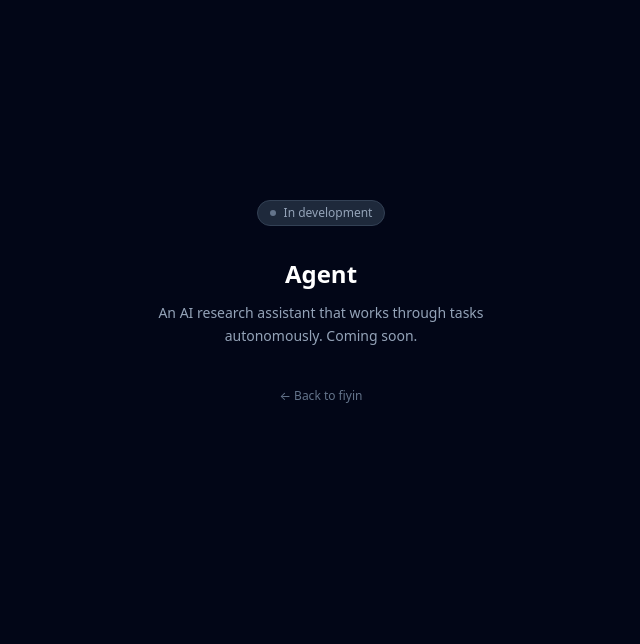
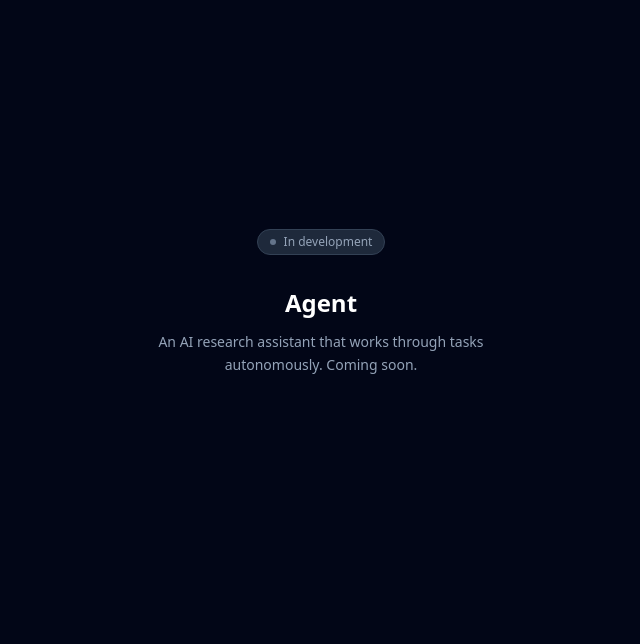
Before and after one commit to fiyinadeyera/SignalRank, a Flask app: page /agent in a window 1280 px wide. Shown: the part 146-790 px from the top of the page, without its empty margins (319-959 px from the left). Run offline with Flask 3, Linux system fonts and the light colour scheme; some libraries are stand-ins or nearby versions; some web fonts are replaced.

Commit message:
fix: remove fiyin back link, fix title

```diff
--- a/templates/agent.html
+++ b/templates/agent.html
@@ -1,5 +1,5 @@
 {% extends "base.html" %}
-{% block title %}Agent — fiyin{% endblock %}
+{% block title %}Agent{% endblock %}
 {% block content %}
 <div class="min-h-screen flex items-center justify-center px-6">
     <div class="text-center max-w-sm">
@@ -9,7 +9,6 @@
         </div>
         <h1 class="text-2xl font-semibold text-white mb-3">Agent</h1>
         <p class="text-slate-400 text-sm leading-relaxed">An AI research assistant that works through tasks autonomously. Coming soon.</p>
-        <a href="/" class="inline-block mt-10 text-xs text-slate-500 hover:text-slate-300 transition">← Back to fiyin</a>
     </div>
 </div>
 {% endblock %}
```
